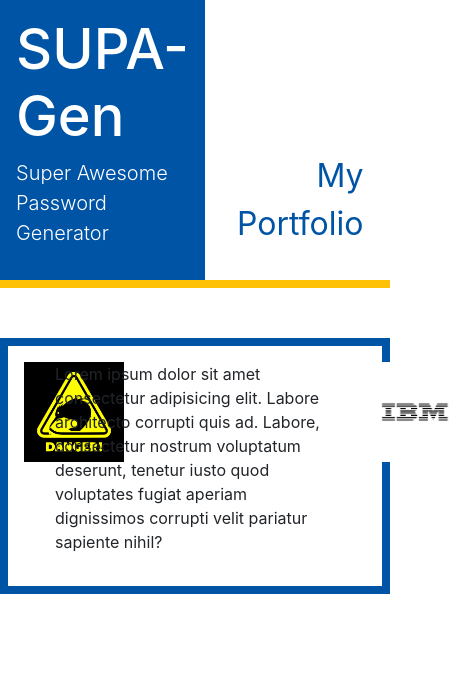
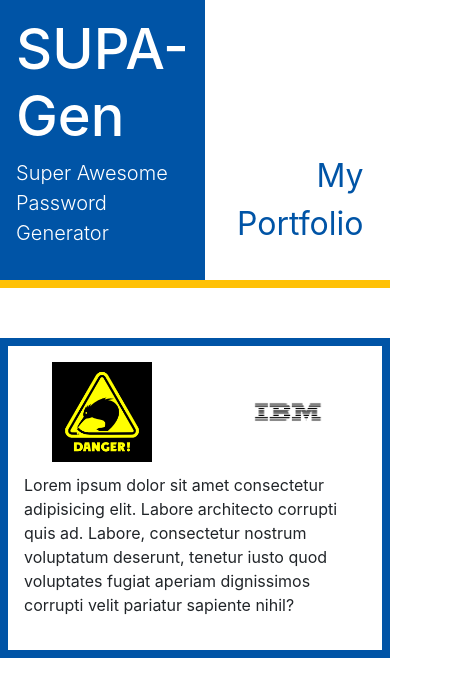
Before and after one commit to agtravis/homework-week-3, a plain HTML site: page index.html in a window 390 px wide. Shown: the whole page, 465 px wide, since content can reach past the window. Drawn offline with nearby package versions, Linux system fonts and the light colour scheme.

Commit message:
responsive images working

```diff
--- a/assets/styles/style.css
+++ b/assets/styles/style.css
@@ -117,6 +117,47 @@ body {
     padding: 1em;
 }
 
-#img img, #ibm-link img {
+#img,
+#ibm-link {
+    display: flex;
+    align-items: center;
+}
+
+#img img,
+#ibm-link img {
     width: 100px;
 }
+
+@media screen and (max-width: 842px) {
+    #img img, #ibm-link img {
+        width: 55px;
+    }
+}
+
+@media screen and (max-width: 575px) {
+    #img img,
+    #ibm-link img {
+        display: none;
+    }
+}
+
+#small-image-row {
+    display: flex;
+    justify-content: space-around;
+    margin-bottom: 10px;
+}
+
+#small-image-row img {
+    width: 100px;
+}
+
+@media screen and (min-width: 576px) {
+    #small-image-row {
+        display: none;
+    }
+}
+
+.center-it {
+    display: flex;
+    justify-content: center;
+}
--- a/index.html
+++ b/index.html
@@ -36,15 +36,27 @@
     <section id="main-container" class="container-fluid">
         <div id="outer-row" class="row">
             <div id="password-generator" class="col-lg-9 col-md-10 col-sm-10 col-12">
+                <div id="small-image-row" class="row">
+                    <div class="col-6 center-it">
+                        <img src="assets/images/danger.png">
+                    </div>
+                    <div class="col-6 center-it">
+                        <a href="https://www.ibm.com/support/knowledgecenter/SSFTN5_8.5.5/com.ibm.wbpm.imuc.doc/topics/rsec_characters.html"><img src="assets/images/ibm-logo.png"></a>
+                    </div>
+                </div>
                 <div class="row">
-                    <div id="img" class="col-lg-2 col-md-2 col-sm-2 col-1">
+                    <div id="img" class="col-lg-2 col-md-2 col-sm-2 col-0">
                         <img src="assets/images/danger.png" alt="Kiwi danger logo">
                     </div>
-                    <div id="why" class="col-lg-8 col-md-8 col-sm-8 col-10">
-                        <p>Lorem ipsum dolor sit amet consectetur adipisicing elit. Labore architecto corrupti quis ad. Labore, consectetur nostrum voluptatum deserunt, tenetur iusto quod voluptates fugiat aperiam dignissimos corrupti velit pariatur sapiente nihil?</p>
+                    <div id="why" class="col-lg-8 col-md-8 col-sm-8 col-12">
+                        <p>Lorem ipsum dolor sit amet consectetur adipisicing elit. Labore architecto corrupti quis ad.
+                            Labore, consectetur nostrum voluptatum deserunt, tenetur iusto quod voluptates fugiat
+                            aperiam dignissimos corrupti velit pariatur sapiente nihil?</p>
                     </div>
-                    <div id="ibm-link" class="col-lg-2 col-md-2 col-sm-2 col-1">
-                        <a href="https://www.ibm.com/support/knowledgecenter/SSFTN5_8.5.5/com.ibm.wbpm.imuc.doc/topics/rsec_characters.html"><img src="assets/images/ibm-logo.png" alt="IBM logo"></a>
+                    <div id="ibm-link" class="col-lg-2 col-md-2 col-sm-2 col-0">
+                        <a
+                            href="https://www.ibm.com/support/knowledgecenter/SSFTN5_8.5.5/com.ibm.wbpm.imuc.doc/topics/rsec_characters.html"><img
+                                src="assets/images/ibm-logo.png" alt="IBM logo"></a>
                     </div>
                 </div>
             </div>
```
